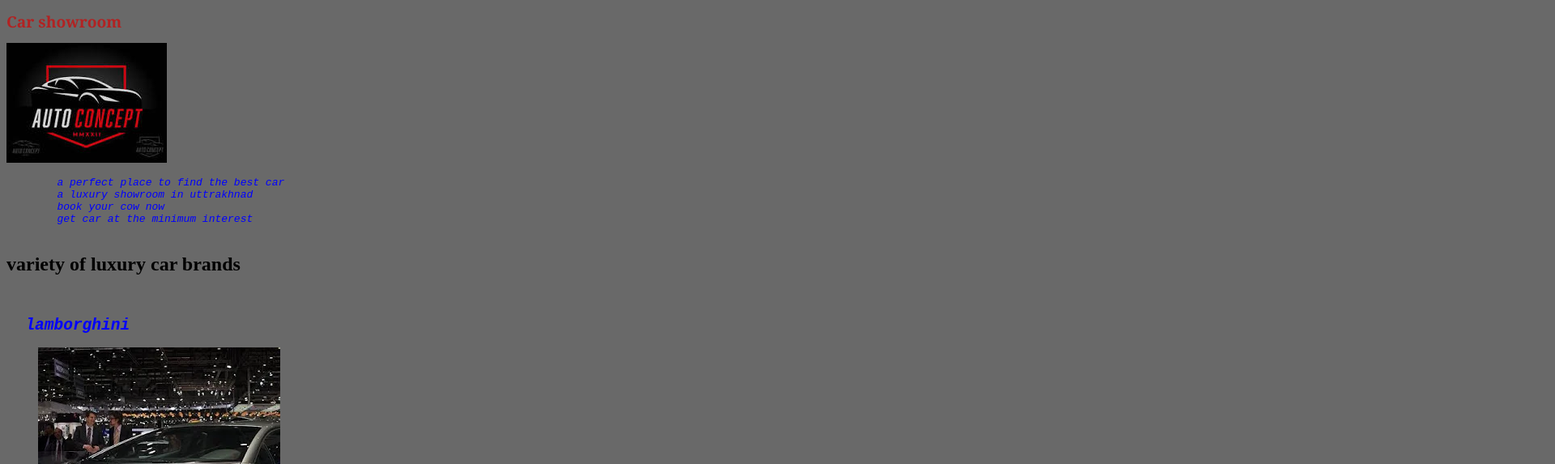
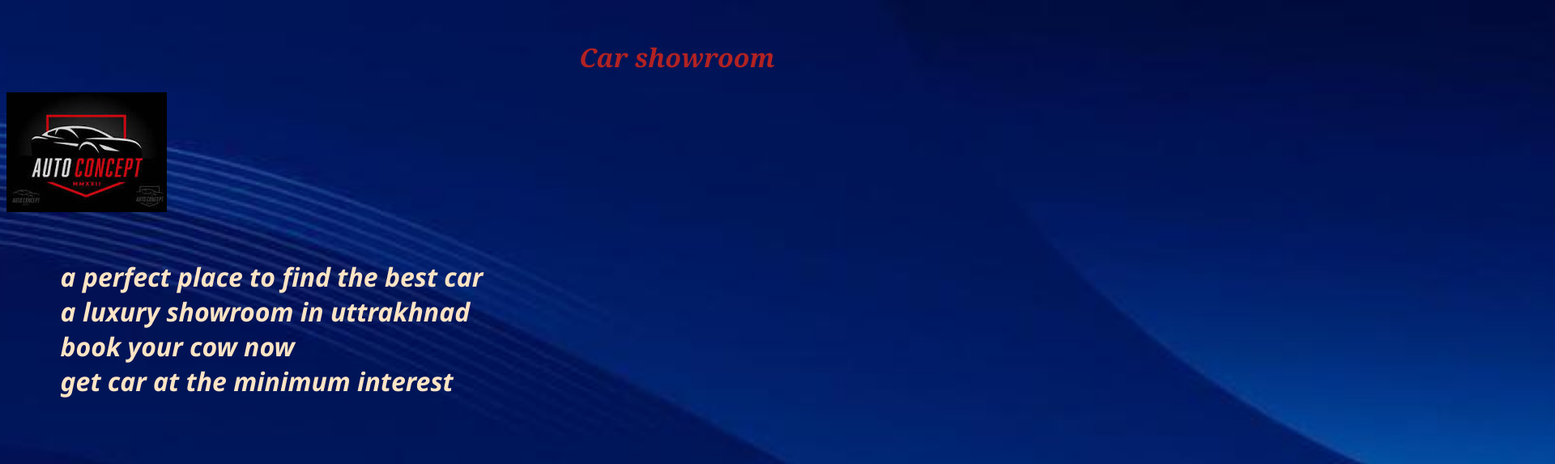
Before and after one commit to pranaypadaliya11-maker/showroom, a plain HTML site: page index.html in a window 1280 px wide. Shown: the top 573 px of the page at 81% size, 1920 px wide, since content can reach past the window. Drawn offline with Linux system fonts and the light colour scheme.

Commit message:
Add files via upload

```diff
--- a/index.html
+++ b/index.html
@@ -7,18 +7,22 @@
     <link rel="stylesheet" href="style.css">
 </head>
 <body>
-    <h1 > <B> Car showroom</B> </h1>
+    <pre>                                                                                                                                                                                                                                                                                        <h1 >                                                                                    <B> Car showroom</B> </h1></pre>
     <img src="logo.jpeg" alt="logo">
     <pre >
-        a perfect place to find the best car
+        <h2>        a perfect place to find the best car
         a luxury showroom in uttrakhnad
         book your cow now
-        get car at the minimum interest
+        get car at the minimum interest</h2>
     </pre>
     <h2> variety of luxury car brands</h2>
     <pre>   <h2 >  lamborghini </h2>     <img src="lambo.jpeg" alt=" lambo">   <img src="usrus.jpeg" alt="urus"> <img src="huraccane.jpeg" alt="hurre"></pre>
     <br>
     <pre><h2> ferrari </h2>   <img src="ferr.jpeg" alt=" ffufs">  <img src="f1.jpeg"  alt="f1">  <img src="f2.jpeg"  alt="f1">    </pre>
+    <br>
+    <pre><h2>BMW</h2></pre>
+    <pre> <img src="b1.jpeg" alt="b">   <img src="b2.jpeg" alt="c">   <img src="b3.jpeg" alt="d">   <img src="b4.jpeg" alt="w"></pre>
+    <pre> <h2>lexus</h2> <img src="lx1.jpeg" alt="l">  <img src="lx2.jpeg" alt="l2"> </pre>
 </body>
 
 </html>
--- a/style.css
+++ b/style.css
@@ -1,13 +1,25 @@
 h1{
-    font-size: larger;
+    font-size: xx-large;
     font-family: Cambria, Cochin, Georgia, Times, 'Times New Roman', serif;
     color: firebrick;
 }
 pre{
     font-size: medium;
     font-style: italic;
-    color: blue;
+    color: bisque;
 }
 body{
-    background-color: dimgrey;
+    background-image: url(back.jpeg);
+    background-size: cover;
+    background-repeat: no-repeat;
+    background-position: center;
 }
+h2{
+    font-size: xx-large;
+    font-style: inherit;
+    font-family: 'Segoe UI', Tahoma, Geneva, Verdana, sans-serif;
+}
+b{
+    font-size: xx-large;
+    font-style: oblique;
+}
```
Also changed, not shown: b1.jpeg (added), b2.jpeg (added), b3.jpeg (added), b4.jpeg (added), back.jpeg (added), images.jpeg (added), l1.jpeg (added), lx1.jpeg (added), lx2.jpeg (added).
